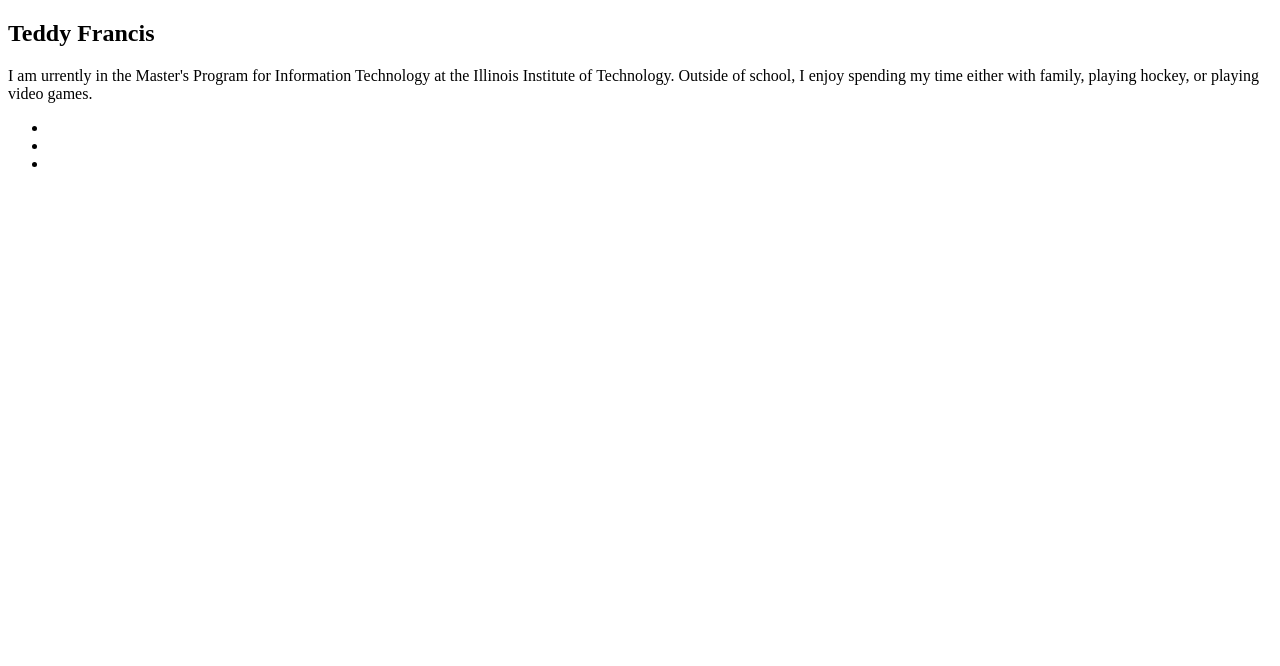
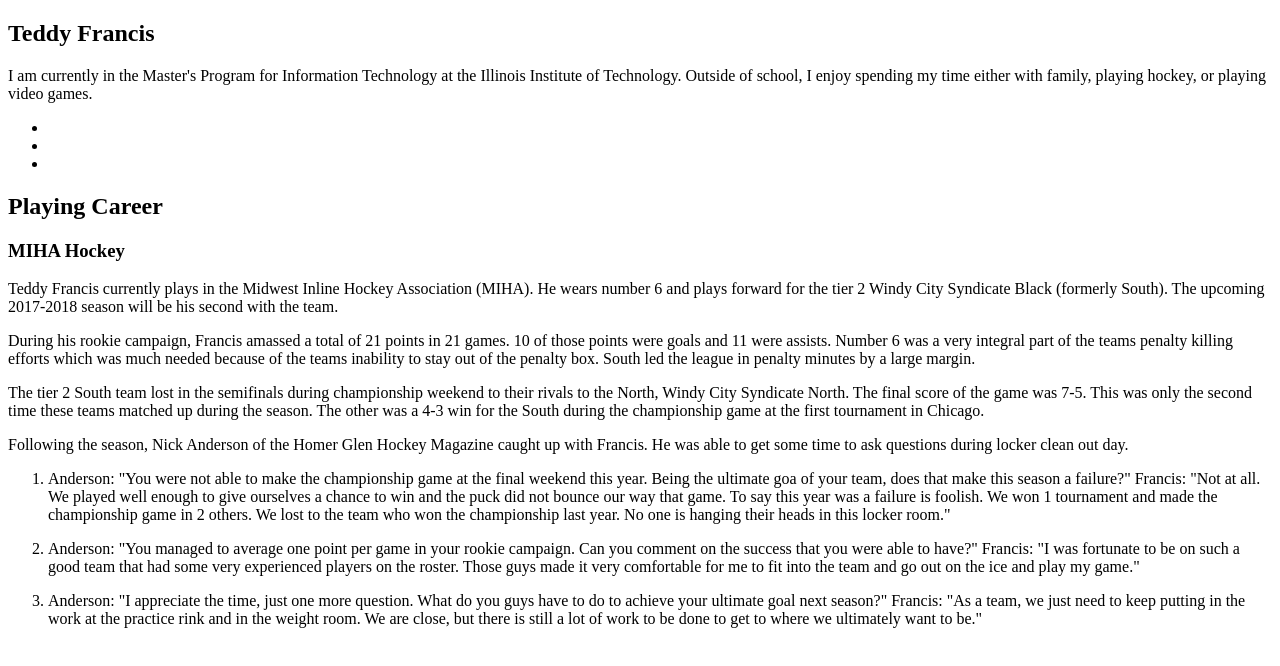
Before and after one commit to TeddyFrancis/itmd-361-project-1, a plain HTML site: page page-2.html in a window 1280 px wide. Drawn offline with Linux system fonts and the light colour scheme.

Commit message:
Added Miha hockey content, still need to add previous playing exp and images

```diff
--- a/page-2.html
+++ b/page-2.html
@@ -9,7 +9,7 @@
     <header id="header">
       <h1>Teddy Francis</h1>
       <p class="info">
-        I am urrently in the Master's Program for Information Technology at the
+        I am currently in the Master's Program for Information Technology at the
         Illinois Institute of Technology. Outside of school, I enjoy spending
         my time either with family, playing hockey, or playing video games.
       </p>
@@ -23,4 +23,76 @@
     </header>
   </section>
 </body>
+
+<main id="content">
+  <section class="main page">
+    <h2>Playing Career</h2>
+      <h3>MIHA Hockey</h3>
+        <article class="Miha">
+          <p>
+            Teddy Francis currently plays in the Midwest Inline Hockey
+            Association (MIHA). He wears number 6 and plays forward for the
+            tier 2 Windy City Syndicate Black (formerly South). The upcoming
+            2017-2018 season will be his second with the team.
+          </p>
+          <p>
+            During his rookie campaign, Francis amassed a total of 21 points in
+            21 games. 10 of those points were goals and 11 were assists. Number
+            6 was a very integral part of the teams penalty killing efforts
+            which was much needed because of the teams inability to stay out of
+            the penalty box. South led the league in penalty minutes by a large
+            margin.
+          </p>
+          <p>
+            The tier 2 South team lost in the semifinals during championship
+            weekend to their rivals to the North, Windy City Syndicate North.
+            The final score of the game was 7-5. This was only the second time
+            these teams matched up during the season. The other was a 4-3 win
+            for the South during the championship game at the first tournament
+            in Chicago.
+          </p>
+          <p>
+            Following the season, Nick Anderson of the Homer Glen Hockey
+            Magazine caught up with Francis. He was able to get some time to ask
+            questions during locker clean out day.
+            <article class="interview">
+              <ol>
+                <li>
+                  <p>
+                    Anderson: "You were not able to make the championship game at
+                    the final weekend this year. Being the ultimate goa of your
+                    team, does that make this season a failure?"
+                    Francis: "Not at all. We played well enough to give ourselves
+                    a chance to win and the puck did not bounce our way that game.
+                    To say this year was a failure is foolish. We won 1 tournament
+                    and made the championship game in 2 others. We lost to the
+                    team who won the championship last year. No one is hanging
+                    their heads in this locker room."
+                  </p>
+                </li>
+                <li>
+                  <p>
+                    Anderson: "You managed to average one point per game in your
+                    rookie campaign. Can you comment on the success that you
+                    were able to have?"
+                    Francis: "I was fortunate to be on such a good team that
+                    had some very experienced players on the roster. Those guys
+                    made it very comfortable for me to fit into the team and
+                    go out on the ice and play my game."
+                  </p>
+                </li>
+                <li>
+                  <p>
+                    Anderson: "I appreciate the time, just one more question.
+                    What do you guys have to do to achieve your ultimate goal
+                    next season?"
+                    Francis: "As a team, we just need to keep putting in the work
+                    at the practice rink and in the weight room. We are close, but
+                    there is still a lot of work to be done to get to where we
+                    ultimately want to be."
+                  </p>
+                </li>
+              </ol>
+            </article>
+          </p>
 </html>
```
